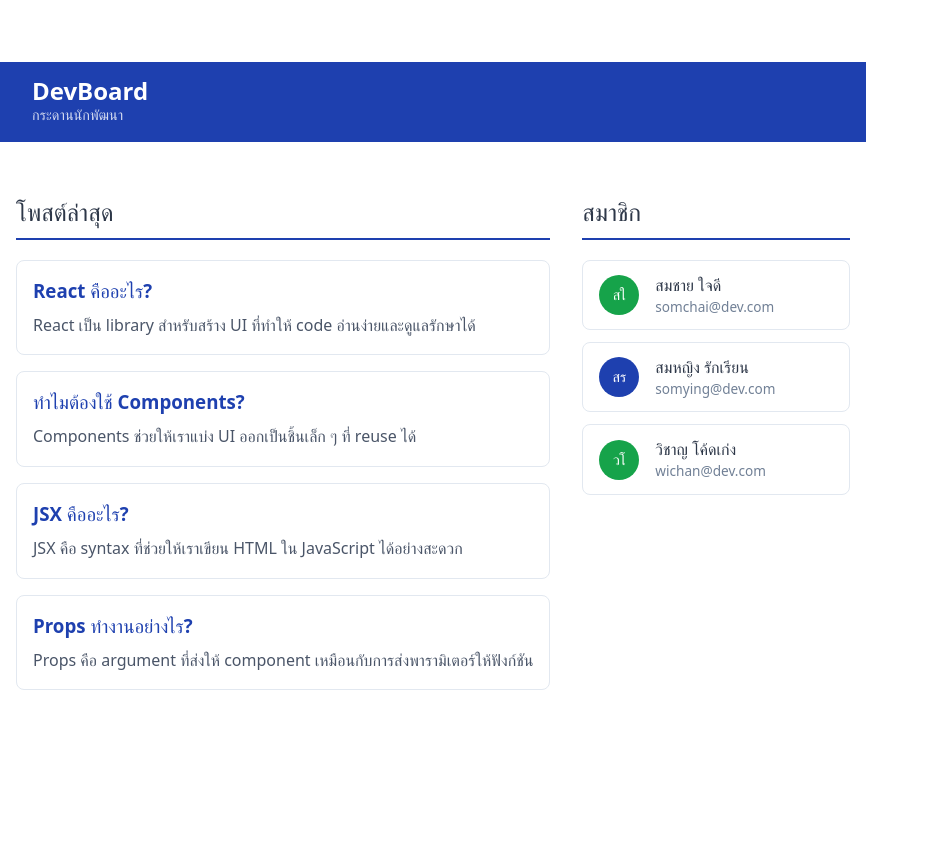
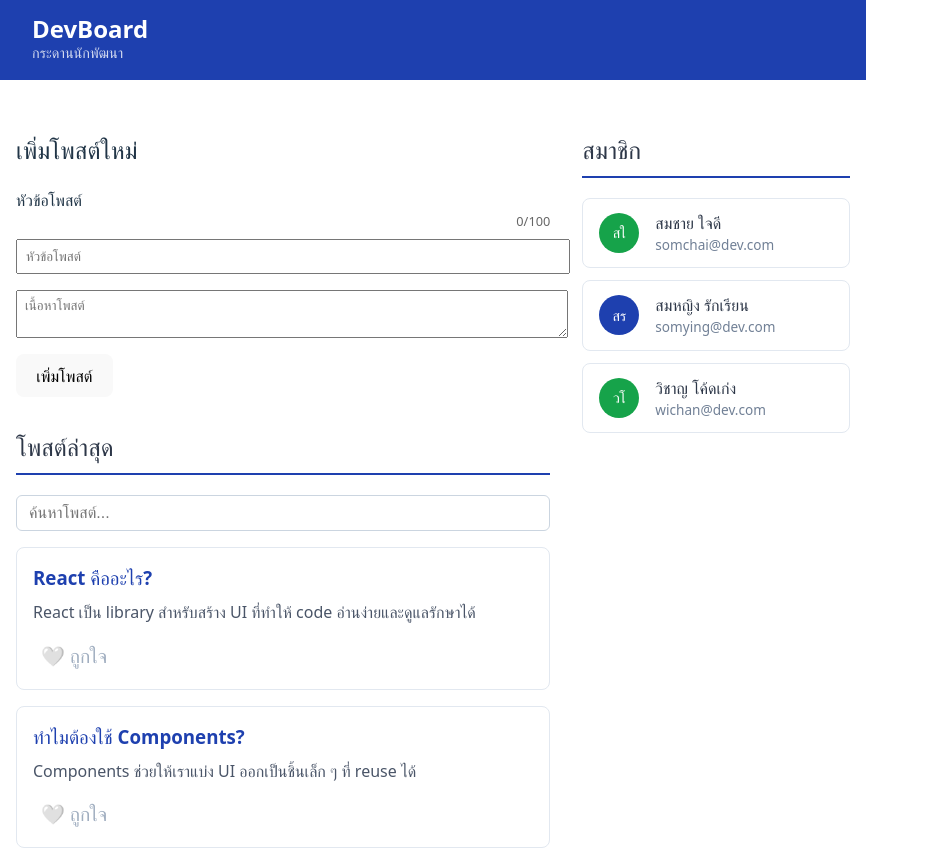
Before and after one commit to 67160034/devboard-67160034, a React (Vite) app: page / in a window 1280 px wide. Shown: the top 850 px of the page, without its empty margins (0-929 px from the left). Before the commit the page ends 800 px from the top, so only its background shows below. Built offline with nearby package versions, Linux system fonts and the light colour scheme.

Commit message:
feat: task2 - search, favorites, add post form

```diff
--- a/src/App.jsx
+++ b/src/App.jsx
@@ -1,8 +1,10 @@
+import { useState } from "react";
 import Navbar from "./components/Navbar";
 import PostList from "./components/PostList";
-import UserCard from "./components/Usercard";
+import UserCard from "./components/UserCard.jsx";
+import AddPostForm from "./components/AddPostForm.jsx";
 
-const POSTS = [
+const INITIAL_POSTS = [
   {
     id: 1,
     title: "React คืออะไร?",
@@ -32,9 +34,33 @@
 ];
 
 function App() {
+  const [posts, setPosts] = useState(INITIAL_POSTS);
+  const [favorites, setFavorites] = useState([]); // เก็บ id ที่ถูกใจ
+
+  // Toggle ถูกใจ/ยกเลิก
+  function handleToggleFavorite(postId) {
+    setFavorites(
+      (prev) =>
+        prev.includes(postId)
+          ? prev.filter((id) => id !== postId) // ลบออก
+          : [...prev, postId], // เพิ่มเข้า
+    );
+  }
+
+  // เพิ่มโพสต์ใหม่
+  function handleAddPost({ title, body }) {
+    const newPost = {
+      id: Date.now(), // ใช้ timestamp เป็น id ชั่วคราว
+      title,
+      body,
+    };
+    setPosts((prev) => [newPost, ...prev]); // เพิ่มไว้ด้านบน
+  }
+
   return (
     <div>
-      <Navbar />
+      <Navbar favoriteCount={favorites.length} />
+
       <div
         style={{
           maxWidth: "900px",
@@ -45,12 +71,17 @@
           gap: "2rem",
         }}
       >
-        {/* คอลัมน์ซ้าย: โพสต์ */}
+        {/* คอลัมน์ซ้าย */}
         <div>
-          <PostList posts={POSTS} />
+          <AddPostForm onAddPost={handleAddPost} />
+          <PostList
+            posts={posts}
+            favorites={favorites}
+            onToggleFavorite={handleToggleFavorite}
+          />
         </div>
 
-        {/* คอลัมน์ขวา: สมาชิก */}
+        {/* คอลัมน์ขวา */}
         <div>
           <h2
             style={{
--- /dev/null
+++ b/src/components/AddPostForm.jsx
@@ -0,0 +1,79 @@
+import { useState } from "react";
+
+function AddPostForm({ onAddPost }) {
+  const [title, setTitle] = useState("");
+  const [body, setBody] = useState("");
+
+  const maxTitleLength = 100;
+
+  const handleSubmit = (e) => {
+    e.preventDefault();
+
+    if (!title || !body) return;
+
+    onAddPost({
+      id: Date.now(),
+      title,
+      body,
+    });
+
+    setTitle("");
+    setBody("");
+  };
+
+  const remaining = maxTitleLength - title.length;
+
+  return (
+    <form onSubmit={handleSubmit} style={{ marginBottom: "2rem" }}>
+      <h2>เพิ่มโพสต์ใหม่</h2>
+
+      {/* หัวข้อโพสต์ + ตัวนับ */}
+      <div style={{ marginBottom: "0.5rem" }}>
+        <label>หัวข้อโพสต์</label>
+
+        <div style={{ display: "flex", justifyContent: "space-between" }}>
+          <span></span>
+
+          <span
+            style={{
+              fontSize: "0.8rem",
+              color: remaining < 10 ? "red" : "#666",
+            }}
+          >
+            {title.length}/{maxTitleLength}
+          </span>
+        </div>
+      </div>
+
+      <input
+        type="text"
+        placeholder="หัวข้อโพสต์"
+        value={title}
+        maxLength={maxTitleLength}
+        onChange={(e) => setTitle(e.target.value)}
+        style={{
+          display: "block",
+          marginBottom: "1rem",
+          width: "100%",
+          padding: "0.5rem",
+        }}
+      />
+
+      <textarea
+        placeholder="เนื้อหาโพสต์"
+        value={body}
+        onChange={(e) => setBody(e.target.value)}
+        style={{
+          display: "block",
+          marginBottom: "1rem",
+          width: "100%",
+          padding: "0.5rem",
+        }}
+      />
+
+      <button type="submit">เพิ่มโพสต์</button>
+    </form>
+  );
+}
+
+export default AddPostForm;
--- a/src/components/Navbar.jsx
+++ b/src/components/Navbar.jsx
@@ -1,16 +1,35 @@
-function Navbar() {
+function Navbar({ favoriteCount }) {
   return (
     <nav
       style={{
         background: "#1e40af",
         color: "white",
         padding: "1rem 2rem",
+        display: "flex",
+        justifyContent: "space-between",
+        alignItems: "center",
       }}
     >
-      <h1 style={{ margin: 0, fontSize: "1.5rem" }}>DevBoard</h1>
-      <p style={{ margin: 0, fontSize: "0.9rem", opacity: 0.8 }}>
-        กระดานนักพัฒนา
-      </p>
+      <div>
+        <h1 style={{ margin: 0, fontSize: "1.5rem" }}>DevBoard</h1>
+        <p style={{ margin: 0, fontSize: "0.9rem", opacity: 0.8 }}>
+          กระดานนักพัฒนา
+        </p>
+      </div>
+
+      {favoriteCount > 0 && (
+        <div
+          style={{
+            background: "#e53e3e",
+            borderRadius: "20px",
+            padding: "0.25rem 0.75rem",
+            fontSize: "0.9rem",
+            fontWeight: "bold",
+          }}
+        >
+          ❤️ {favoriteCount} ถูกใจ
+        </div>
+      )}
     </nav>
   );
 }
--- a/src/components/PostCard.jsx
+++ b/src/components/PostCard.jsx
@@ -1,4 +1,4 @@
-function PostCard({ title, body }) {
+function PostCard({ title, body, isFavorite, onToggleFavorite }) {
   return (
     <div
       style={{
@@ -9,24 +9,26 @@
         background: "white",
       }}
     >
-      <h3
+      <h3 style={{ margin: "0 0 0.5rem", color: "#1e40af" }}>{title}</h3>
+      <p style={{ margin: "0 0 0.75rem", color: "#4a5568", lineHeight: 1.6 }}>
+        {body}
+      </p>
+
+      {/* ปุ่มถูกใจ */}
+      <button
+        onClick={onToggleFavorite}
         style={{
-          margin: "0 0 0.5rem",
-          color: "#1e40af",
+          background: "none",
+          border: "none",
+          cursor: "pointer",
+          fontSize: "1.2rem",
+          padding: "0.25rem 0.5rem",
+          borderRadius: "4px",
+          color: isFavorite ? "#e53e3e" : "#a0aec0",
         }}
       >
-        {title}
-      </h3>
-
-      <p
-        style={{
-          margin: 0,
-          color: "#4a5568",
-          lineHeight: 1.6,
-        }}
-      >
-        {body}
-      </p>
+        {isFavorite ? "❤️ ถูกใจแล้ว" : "🤍 ถูกใจ"}
+      </button>
     </div>
   );
 }
--- a/src/components/PostList.jsx
+++ b/src/components/PostList.jsx
@@ -1,6 +1,14 @@
+import { useState } from "react";
 import PostCard from "./PostCard";
 
-function PostList({ posts }) {
+function PostList({ posts, favorites, onToggleFavorite }) {
+  const [search, setSearch] = useState("");
+
+  // กรองโพสต์ตาม search
+  const filtered = posts.filter((post) =>
+    post.title.toLowerCase().includes(search.toLowerCase()),
+  );
+
   return (
     <div>
       <h2
@@ -13,11 +21,38 @@
         โพสต์ล่าสุด
       </h2>
 
-      {posts.map((post) => (
+      {/* Search Input */}
+      <input
+        type="text"
+        placeholder="ค้นหาโพสต์..."
+        value={search}
+        onChange={(e) => setSearch(e.target.value)}
+        style={{
+          width: "100%",
+          padding: "0.5rem 0.75rem",
+          border: "1px solid #cbd5e0",
+          borderRadius: "6px",
+          fontSize: "1rem",
+          marginBottom: "1rem",
+          boxSizing: "border-box",
+        }}
+      />
+
+      {/* ถ้าไม่พบโพสต์ */}
+      {filtered.length === 0 && (
+        <p style={{ color: "#718096", textAlign: "center", padding: "2rem" }}>
+          ไม่พบโพสต์ที่ค้นหา
+        </p>
+      )}
+
+      {/* แสดงรายการโพสต์ */}
+      {filtered.map((post) => (
         <PostCard
           key={post.id}
           title={post.title}
           body={post.body}
+          isFavorite={favorites.includes(post.id)}
+          onToggleFavorite={() => onToggleFavorite(post.id)}
         />
       ))}
     </div>
```
